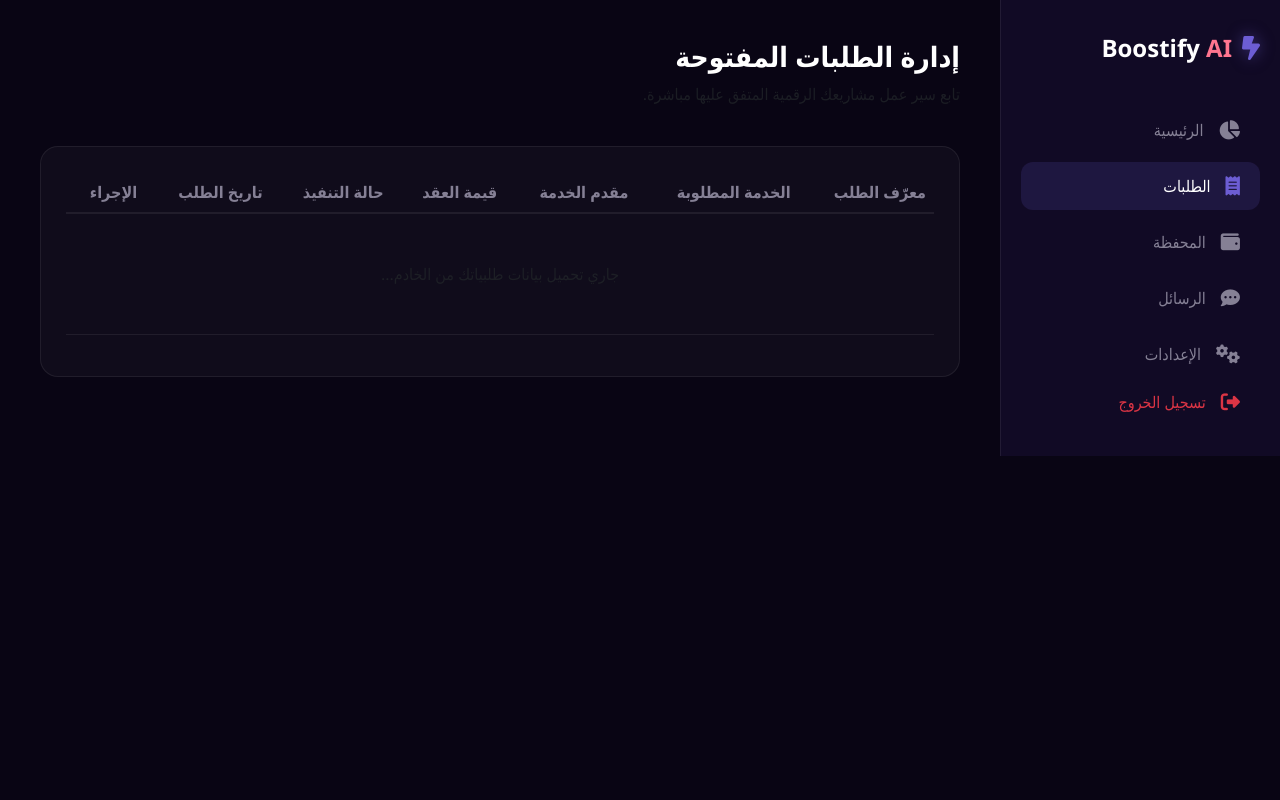
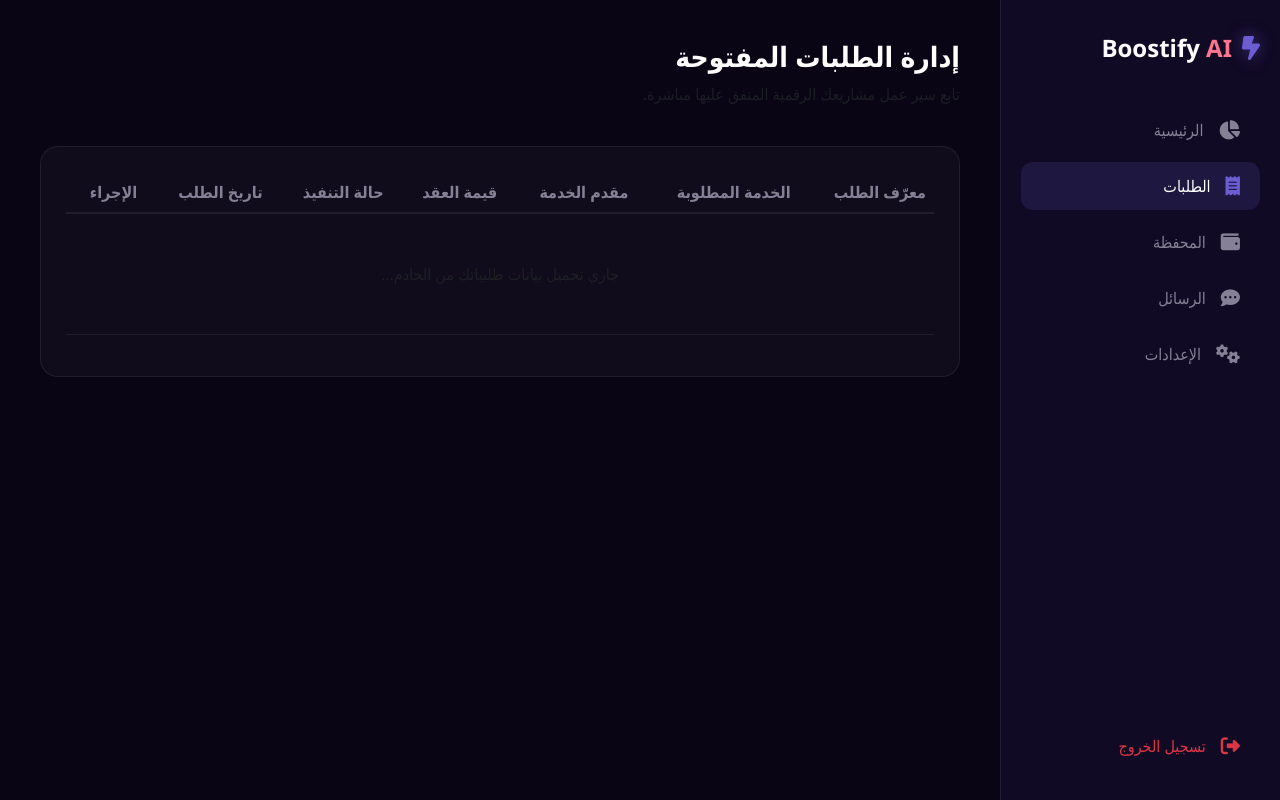
Before and after one commit to Youssef7shop/Markt-shop, a plain HTML site: page pages/orders.html in a window 1280 px wide. Drawn offline with nearby package versions, Linux system fonts and the light colour scheme; no server answers; sample sign-in values are in the browser's storage.

Commit message:
fix: Correct min-height property in dashboard layout

```diff
--- a/css/dashboard.css
+++ b/css/dashboard.css
@@ -24,7 +24,7 @@ body {
 /* تخطيط الصفحة */
 .dashboard-container {
     display: flex;
-    min-vh: 100vh;
+    min-height: 100vh;
 }
 
 /* القائمة الجانبية */
```
